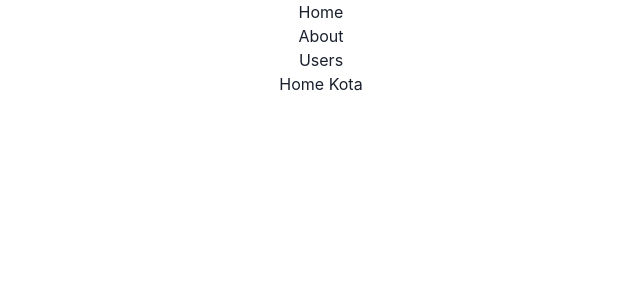
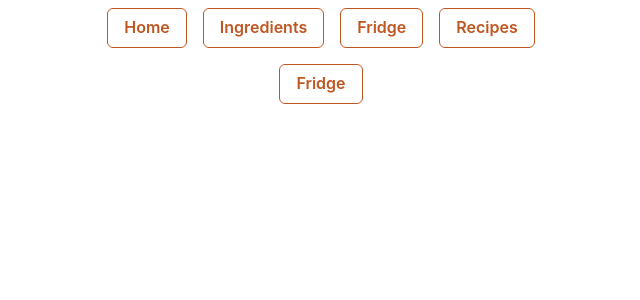
Before and after one commit to annaabramowicz/Food-planner, a React (Create React App) app: page /fridge in a window 1280 px wide. Shown: the top 300 px of the page, without its empty margins (319-959 px from the left). Built offline with nearby package versions, Linux system fonts and the light colour scheme; no server answers.

Commit message:
router navigation

```diff
--- a/src/App/App.jsx
+++ b/src/App/App.jsx
@@ -1,58 +1,52 @@
 import "reset.css";
 import React from "react";
+import Ingredients from "./Ingredients/Ingredients";
+import Fridge from "./Fridge/Fridge";
+import Recipes from "./Recipes/Recipes";
+import Home from "./Home/Home";
 import Button from "components/Buttons/Button/Button";
 import { BrowserRouter as Router, Switch, Route, Link } from "react-router-dom";
 import { useDispatch, useSelector } from "react-redux";
 import { getRecipesAsyc, getAllRecipes } from "store/recipes/recipes";
-import config from "config/env";
-
-console.log(config);
 
 function App() {
   const dispatch = useDispatch();
-  dispatch(getRecipesAsyc());
+  // dispatch(getRecipesAsyc());
   const recipes = useSelector(getAllRecipes);
   console.log(recipes);
 
   // const handleClick = () => {
   // };
 
-  function Home() {
-    return <h2>Home Kota</h2>;
-  }
-
-  function About() {
-    return <h2>About</h2>;
-  }
-
-  function Users() {
-    return <h2>Users</h2>;
-  }
   return (
     <>
       {/* <Button onClick={handleClick}>Thunk example</Button> */}
       <Router>
         <div>
           <nav>
-            <ul>
-              <li>
-                <Link to="/">Home</Link>
-              </li>
-              <li>
-                <Link to="/about">About</Link>
-              </li>
-              <li>
-                <Link to="/users">Users</Link>
-              </li>
-            </ul>
+            <Button m={2}>
+              <Link to="/">Home</Link>
+            </Button>
+            <Button m={2}>
+              <Link to="/ingredients">Ingredients</Link>
+            </Button>
+            <Button m={2}>
+              <Link to="/fridge">Fridge</Link>
+            </Button>
+            <Button m={2}>
+              <Link to="/recipes">Recipes</Link>
+            </Button>
           </nav>
 
           <Switch>
-            <Route path="/about">
-              <About />
+            <Route path="/ingredients">
+              <Ingredients />
             </Route>
-            <Route path="/users">
-              <Users />
+            <Route path="/fridge">
+              <Fridge />
+            </Route>
+            <Route path="/recipes">
+              <Recipes />
             </Route>
             <Route path="/">
               <Home />
--- /dev/null
+++ b/src/App/Fridge/Fridge.jsx
@@ -0,0 +1,5 @@
+import Button from "components/Buttons/Button/Button";
+
+const Fridge = () => <Button> Fridge </Button>;
+
+export default Fridge;
--- /dev/null
+++ b/src/App/Home/Home.jsx
@@ -0,0 +1,5 @@
+import Button from "components/Buttons/Button/Button";
+
+const Home = () => <Button> Home </Button>;
+
+export default Home;
--- /dev/null
+++ b/src/App/Ingredients/Ingredients.jsx
@@ -0,0 +1,5 @@
+import Button from "components/Buttons/Button/Button";
+
+const Ingredients = () => <Button> Ingredients </Button>;
+
+export default Ingredients;
--- /dev/null
+++ b/src/App/Recipes/Recipes.jsx
@@ -0,0 +1,5 @@
+import Button from "components/Buttons/Button/Button";
+
+const Recipes = () => <Button> Recipes </Button>;
+
+export default Recipes;
```
